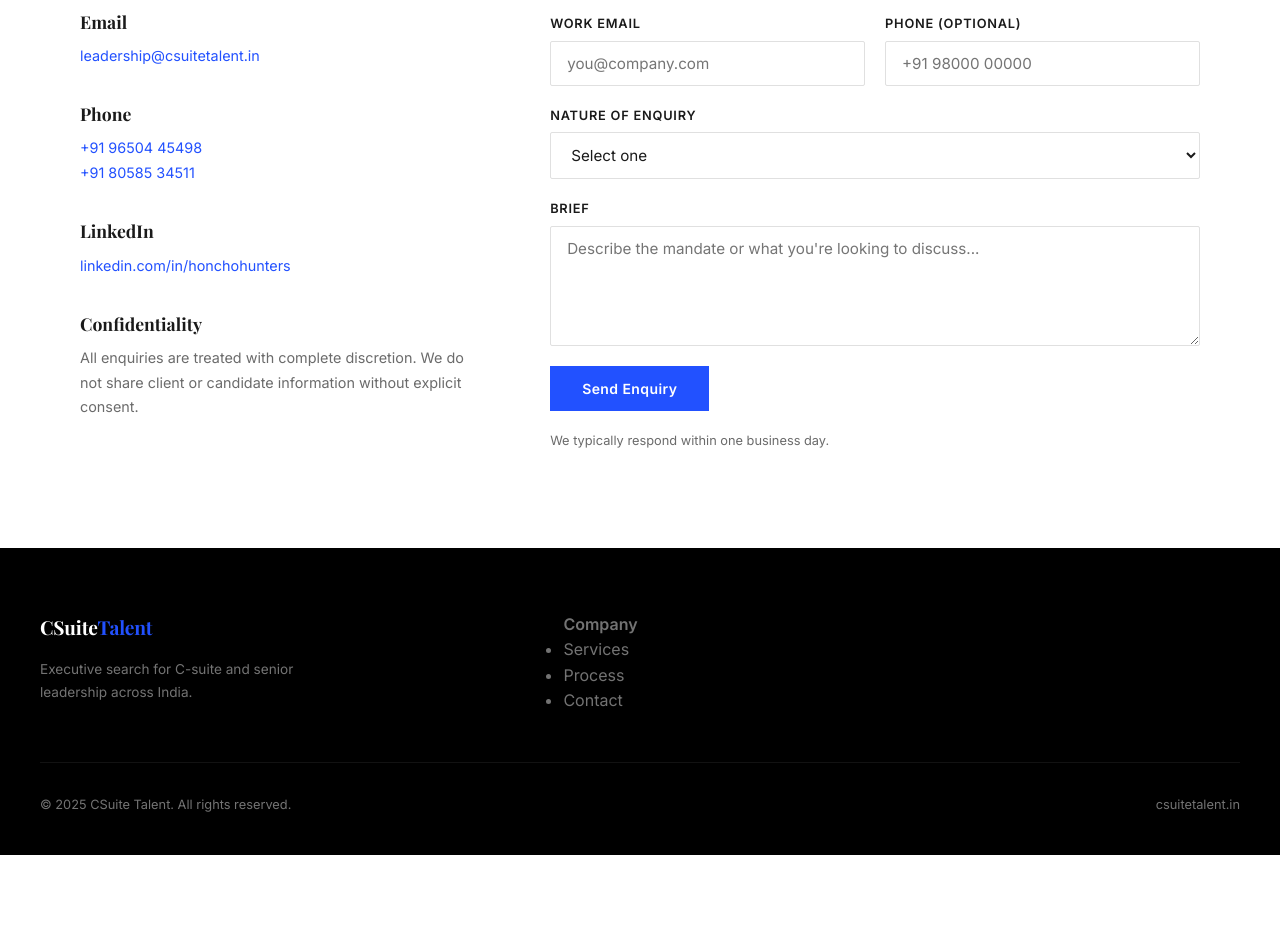
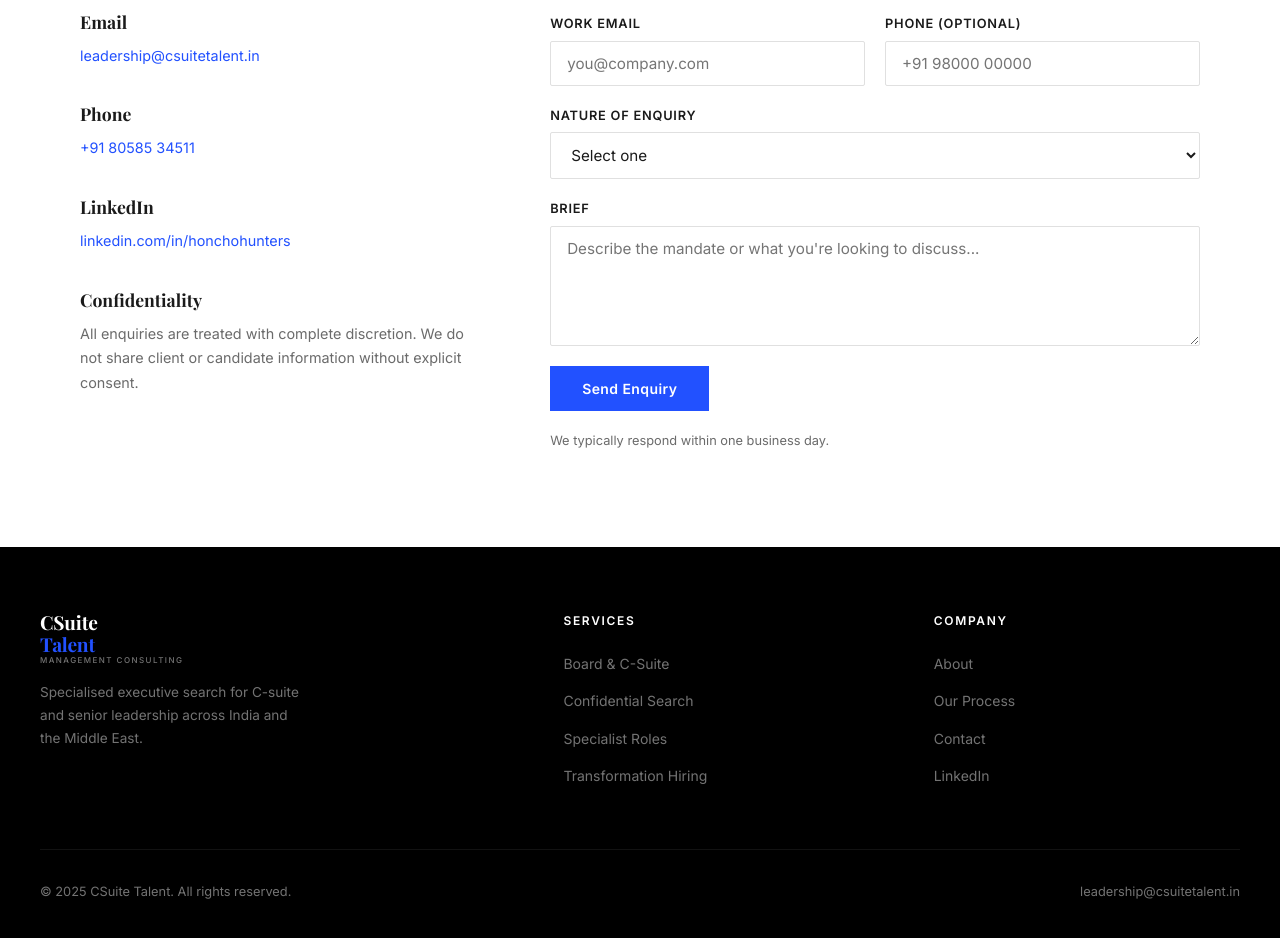
Before and after one commit to kisna-mahajan/csuitetalent.in, a plain HTML site: page pages/contact.html in a window 1280 px wide. Shown: the part 540-1478 px from the top of the page. Before the commit the page ends 1395 px from the top, so only its background shows below. Drawn offline with nearby package versions, Linux system fonts and the light colour scheme.

Commit message:
feat: add Management Consulting tagline to logo; fix contact footer, phone number

```diff
--- a/assets/css/style.css
+++ b/assets/css/style.css
@@ -70,9 +70,21 @@
   color: var(--color-dark);
   letter-spacing: -0.01em;
   font-weight: 700;
+  display: flex;
+  flex-direction: column;
+  line-height: 1.15;
 }
 
 .nav__logo span { color: var(--color-accent); }
+
+.nav__logo small {
+  font-family: var(--font-body);
+  font-size: 0.5rem;
+  font-weight: 500;
+  letter-spacing: 0.18em;
+  text-transform: uppercase;
+  color: var(--color-muted);
+}
 
 .nav__links {
   display: flex;
@@ -555,9 +567,11 @@
 .footer__brand .nav__logo {
   font-size: 1.2rem;
   margin-bottom: 16px;
-  display: block;
+  display: flex;
   color: #ffffff;
 }
+
+.footer__brand .nav__logo small { color: rgba(255,255,255,0.45); }
 
 .footer__brand p { font-size: 0.85rem; max-width: 260px; line-height: 1.7; }
 
--- a/pages/contact.html
+++ b/pages/contact.html
@@ -96,7 +96,7 @@
   <!-- NAV -->
   <nav class="nav" role="navigation" aria-label="Main navigation">
     <div class="nav__inner">
-      <a class="nav__logo" href="../index.html">CSuite<span>Talent</span></a>
+      <a class="nav__logo" href="../index.html">CSuite<span>Talent</span><small>Management Consulting</small></a>
       <ul class="nav__links">
         <li><a href="../index.html#services">Services</a></li>
         <li><a href="../index.html#why">Why Us</a></li>
@@ -132,10 +132,7 @@
           <p><a href="mailto:leadership@csuitetalent.in">leadership@csuitetalent.in</a></p>
 
           <h3>Phone</h3>
-          <p>
-            <a href="tel:+919650445498">+91 96504 45498</a><br />
-            <a href="tel:+918058534511">+91 80585 34511</a>
-          </p>
+          <p><a href="tel:+918058534511">+91 80585 34511</a></p>
 
           <h3>LinkedIn</h3>
           <p><a href="https://www.linkedin.com/in/honchohunters" target="_blank" rel="noopener">linkedin.com/in/honchohunters</a></p>
@@ -201,21 +198,31 @@
   <footer class="footer">
     <div class="footer__inner">
       <div class="footer__brand">
-        <a class="nav__logo" href="../index.html">CSuite<span>Talent</span></a>
-        <p>Executive search for C-suite and senior leadership across India.</p>
+        <a class="nav__logo" href="../index.html">CSuite<span>Talent</span><small>Management Consulting</small></a>
+        <p>Specialised executive search for C-suite and senior leadership across India and the Middle East.</p>
       </div>
-      <div class="footer__links">
+      <div class="footer__col">
+        <h4>Services</h4>
+        <ul>
+          <li><a href="../index.html#services">Board &amp; C-Suite</a></li>
+          <li><a href="../index.html#services">Confidential Search</a></li>
+          <li><a href="../index.html#services">Specialist Roles</a></li>
+          <li><a href="../index.html#services">Transformation Hiring</a></li>
+        </ul>
+      </div>
+      <div class="footer__col">
         <h4>Company</h4>
         <ul>
-          <li><a href="../index.html#services">Services</a></li>
-          <li><a href="../index.html#process">Process</a></li>
+          <li><a href="./about.html">About</a></li>
+          <li><a href="../index.html#process">Our Process</a></li>
           <li><a href="./contact.html">Contact</a></li>
+          <li><a href="https://www.linkedin.com/in/honchohunters" target="_blank" rel="noopener">LinkedIn</a></li>
         </ul>
       </div>
     </div>
     <div class="footer__bottom">
       <span>&copy; 2025 CSuite Talent. All rights reserved.</span>
-      <span>csuitetalent.in</span>
+      <span>leadership@csuitetalent.in</span>
     </div>
   </footer>
 
```
Also changed, not shown: index.html (+3 -3 lines), pages/about.html (+2 -2 lines).
